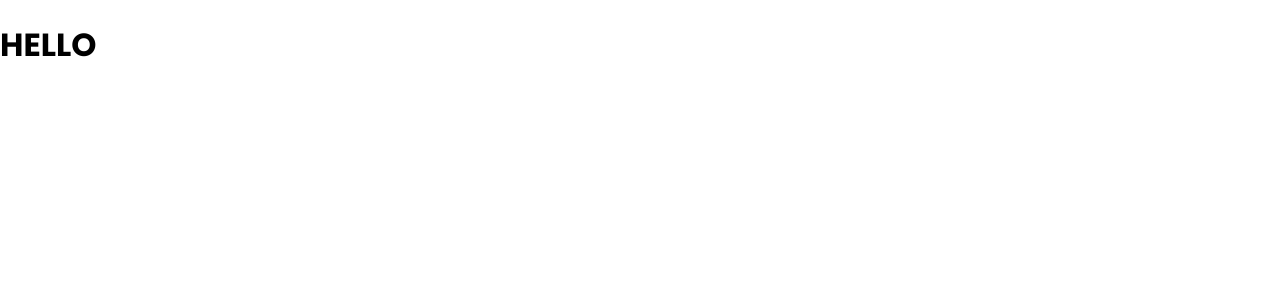
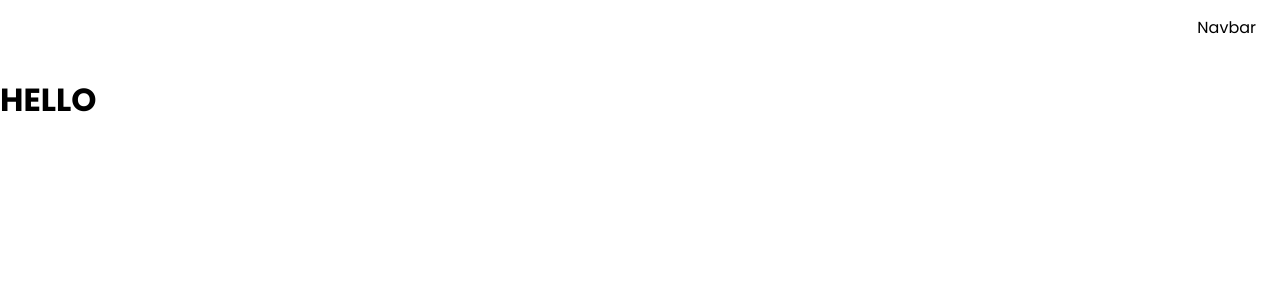
Before and after one commit to jxhnkndl/react-hamburger-menu, a React (Create React App) app: page / in a window 1280 px wide. Shown: the top 300 px of the page. Built offline with nearby package versions, Linux system fonts and the light colour scheme.

Commit message:
create basic navbar container

```diff
--- a/src/App.js
+++ b/src/App.js
@@ -1,8 +1,10 @@
 import React from 'react';
+import Navbar from './components/navbar';
 
 function App() {
   return (
     <div className="App">
+      <Navbar />
       <h1>HELLO</h1>
     </div>
   );
--- /dev/null
+++ b/src/components/navbar/index.js
@@ -0,0 +1,21 @@
+import React from 'react'
+import styled from 'styled-components';
+
+// create styled container for navbar
+const NavbarContainer = styled.div`
+  width: 100%;
+  height: 55px;
+  border-bottom: 1px solid #fff;
+  display: flex;
+  flex-direction: row-reverse;
+  align-items: center;
+  padding: 0 1.5em;
+`;
+
+const Navbar = (props) => {
+  return (
+    <NavbarContainer>Navbar</NavbarContainer>
+  )
+}
+
+export default Navbar
```
